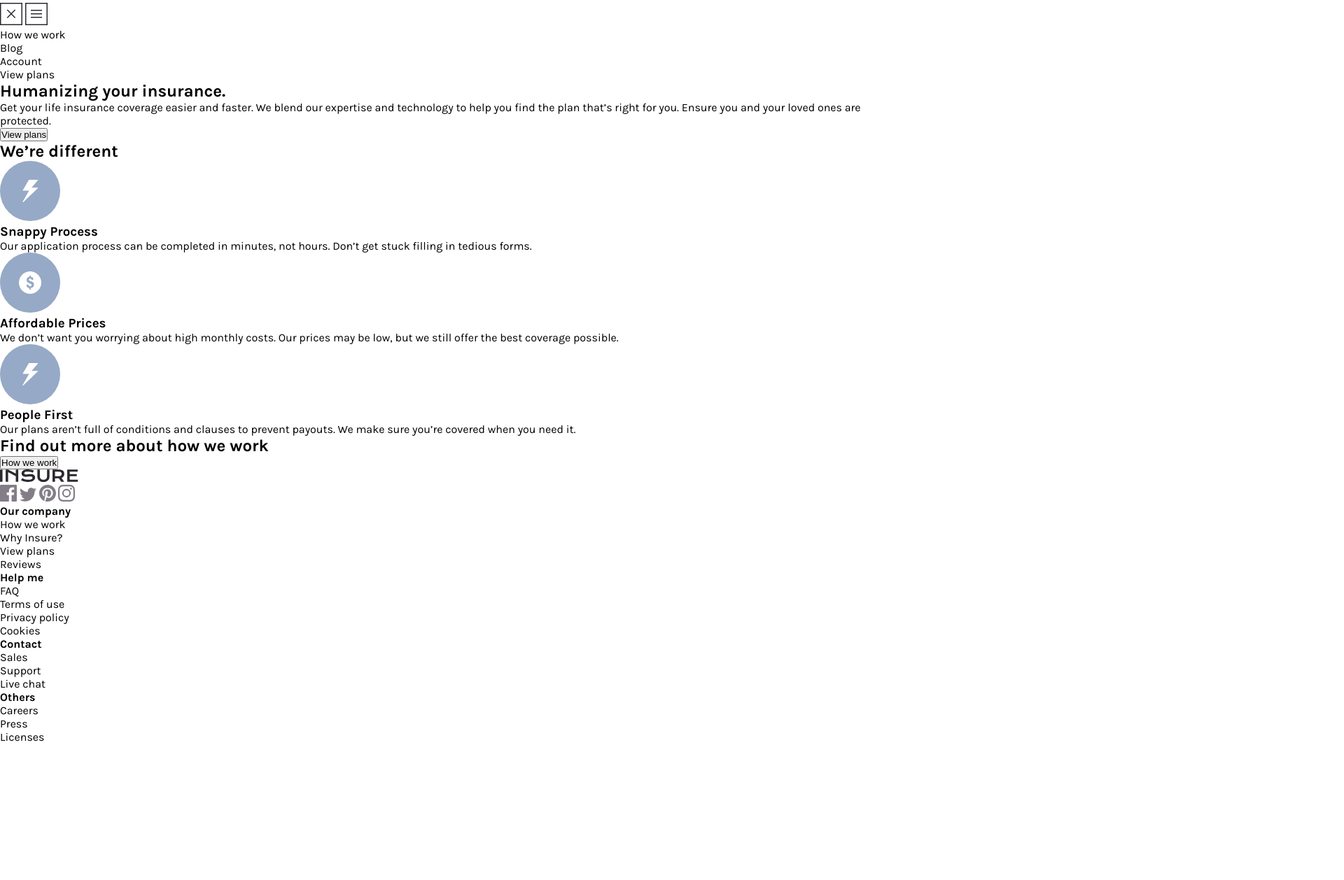
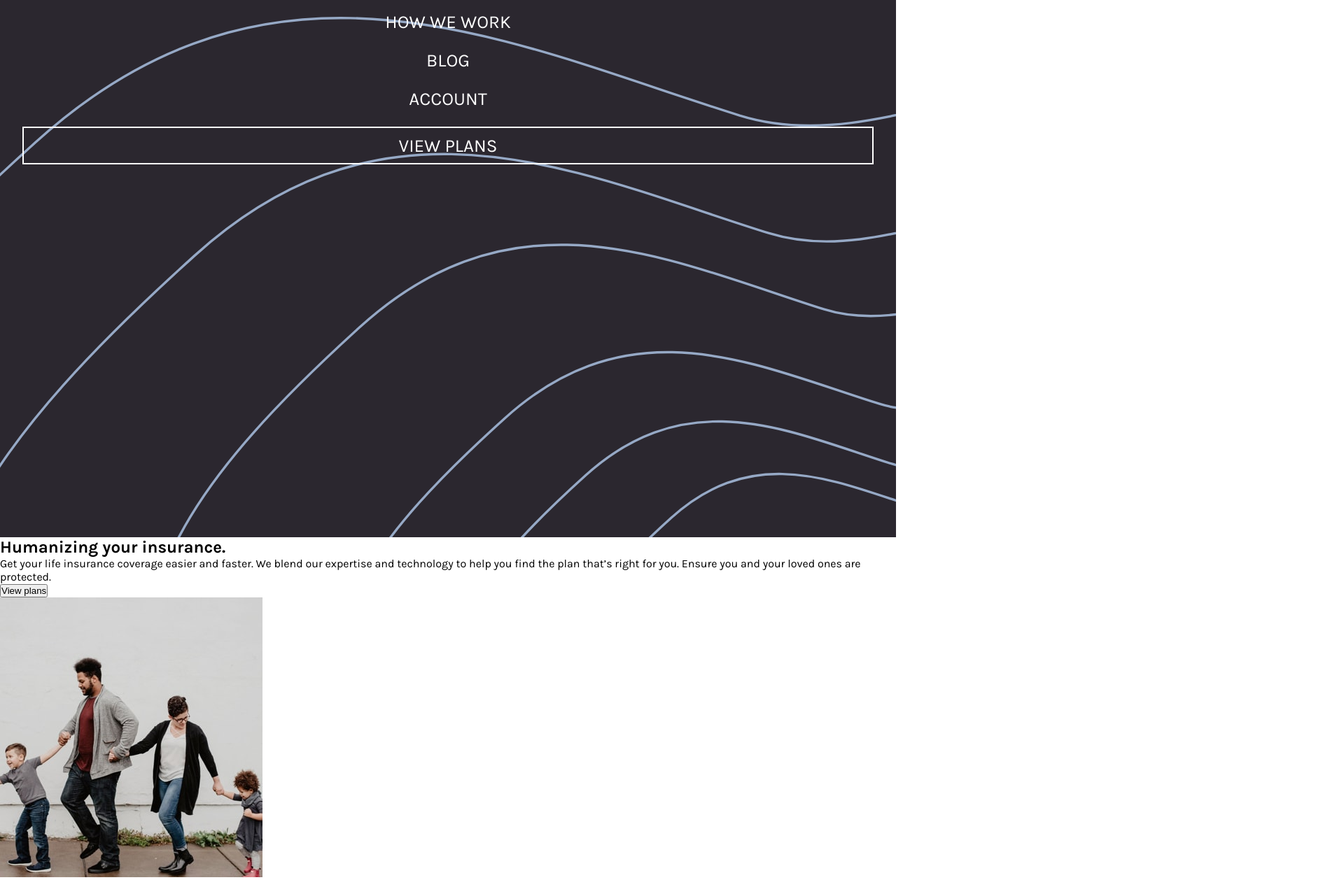
Before and after one commit to emib1/Insure-landing-page, a plain HTML site: page index.html in a window 1280 px wide. Shown: the part 116-1374 px from the top of the page at 70% size, 1920 px wide, since content can reach past the window. Before the commit the page ends 1179 px from the top, so only its background shows below. Drawn offline with Linux system fonts and the light colour scheme.

Commit message:
Add files via upload

```diff
--- a/style.css
+++ b/style.css
@@ -9,3 +9,71 @@ body{
 h1, h2, h3, h4, h5, h6{
     font-family: 'Karla', sans-serif;
 }
+
+/*************  nav ****************/
+.desktop-nav{
+    display: none;
+}
+
+.mobile-nav{
+    /* height: 100vh; */
+    /* justify-content: center; */
+}
+
+
+.mobile-nav .header-imgs{
+    display: flex;
+    justify-content: space-between;
+    padding: 2rem;
+    /* padding-bottom: 0; */
+    background-color: white;
+}
+
+.header-imgs .logo-mobile{
+    height: 25px;
+}
+
+.mobile-nav ul{
+    text-align: center;
+    padding: 2rem;
+    color: white;
+    text-transform: uppercase;
+    font-family: 'Karla', sans-serif;
+    list-style: none;
+    background:url("/images/bg-pattern-mobile-nav.svg");
+    background-repeat: no-repeat;
+    background-position: bottom;
+    background-size: contain;
+    background-color: hsl(270, 9%, 17%);
+    height: 90vh;
+}
+
+.mobile-nav ul li{
+    font-size: 26px;
+    margin-bottom: 1.5rem;
+}
+
+.mobile-nav ul li:last-child{
+    border: 2px solid;
+    padding: 0.6rem;
+    cursor: pointer;
+}
+
+.close-open img{
+    cursor: pointer;
+}
+
+
+
+.hide{
+    display: none;
+}
+
+/**************  setion1***************/
+
+.humanizing-img{
+    background: url("/images/image-intro-mobile.jpg");
+    background-repeat: no-repeat;
+    height: 400px;
+    width: 1115rem;
+}
```
Also changed, not shown: index.html (+1 -1 lines).
